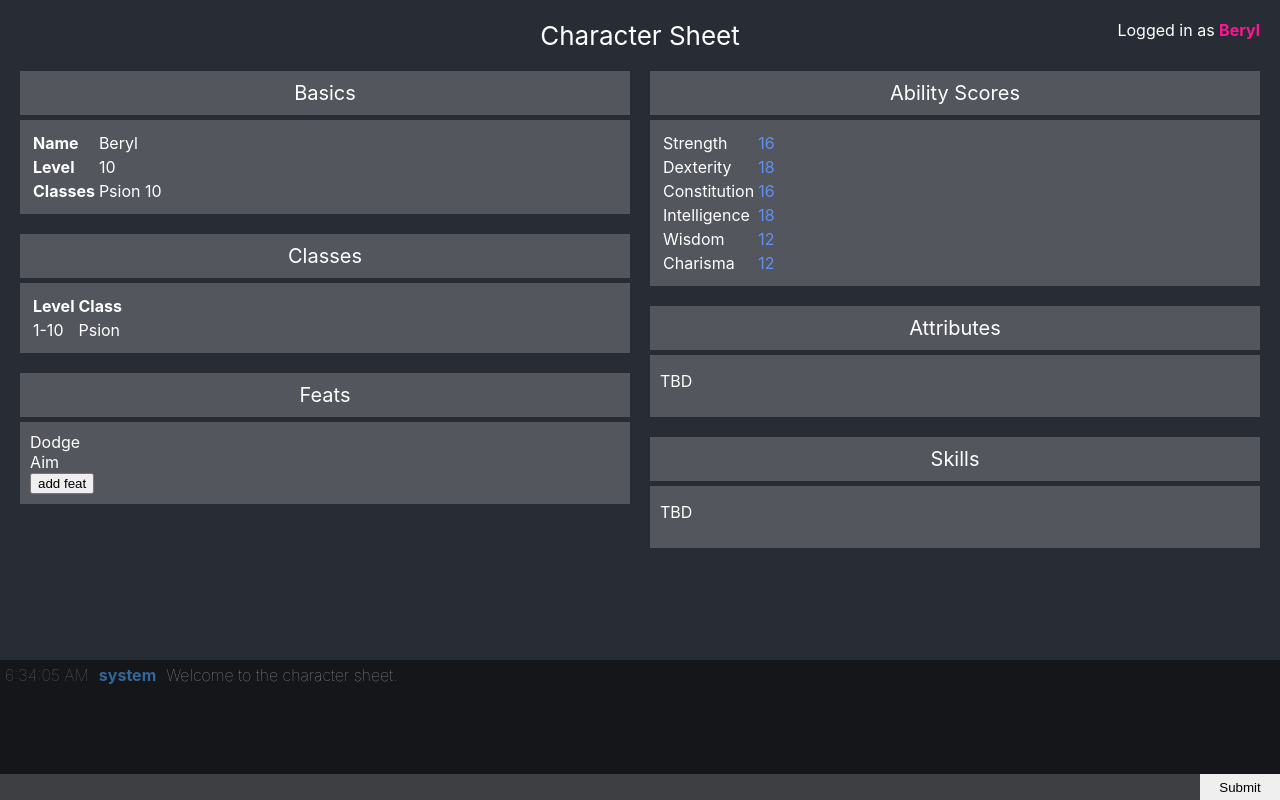
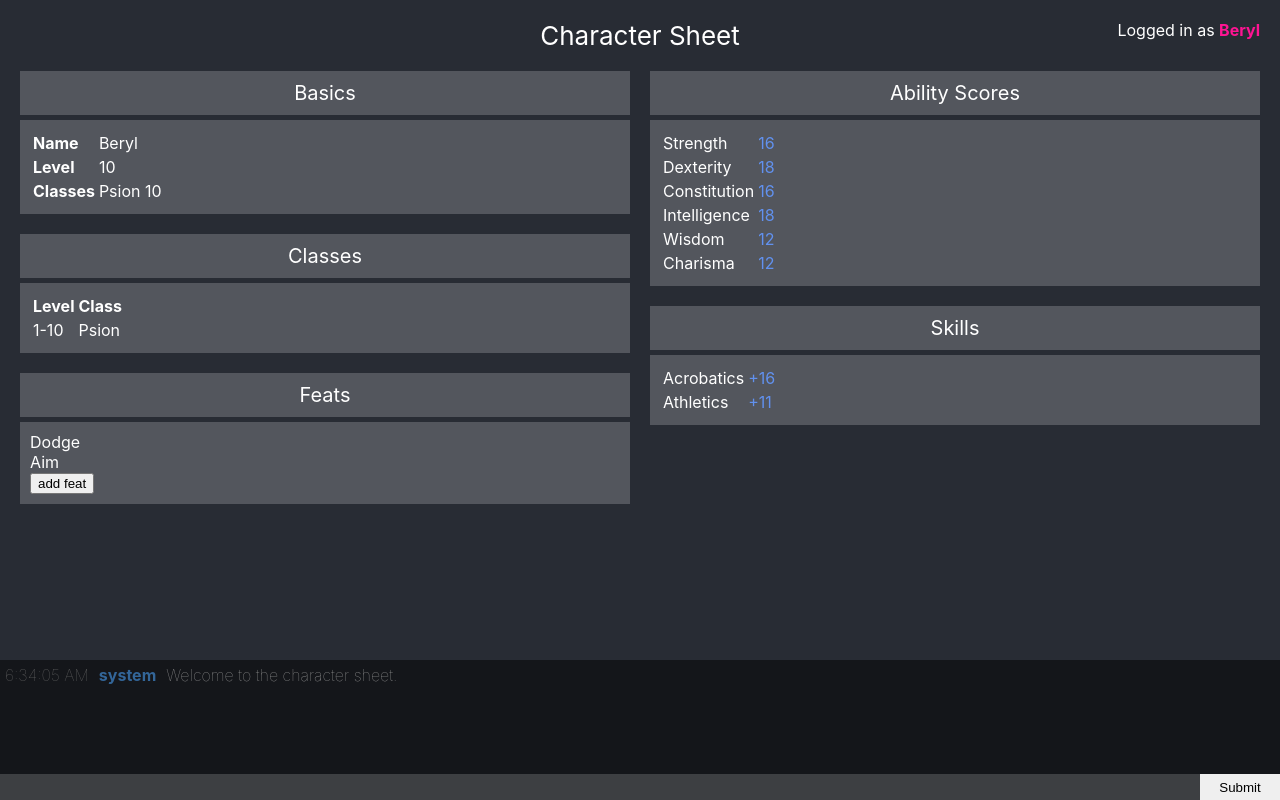
Before and after one commit to kenjura/trexcs, a React (Create React App) app: page / in a window 1280 px wide. Built offline with nearby package versions, Linux system fonts and the light colour scheme.

Commit message:
0.1.0 update 2

```diff
--- a/src/components/CharacterSheet.jsx
+++ b/src/components/CharacterSheet.jsx
@@ -1,4 +1,5 @@
 import AbilityScores from './sections/AbilityScores';
+import Skills from './sections/Skills';
 import Feat from './Feat';
 import Modal from './Modal';
 
@@ -83,14 +84,7 @@ export default function CharacterSheet({ character }) {
         </div>
         <div className="grid-right">
             <AbilityScores attributes={character.attributes} level={character.level} />
-            <section>
-                <header>Attributes</header>
-                <p>TBD</p>
-            </section>
-            <section>
-                <header>Skills</header>
-                <p>TBD</p>
-            </section>
+            <Skills attributes={character.attributes} skills={character.skills} level={character.level} />
         </div>
 
 
--- a/src/components/ChatWindow.jsx
+++ b/src/components/ChatWindow.jsx
@@ -1,7 +1,7 @@
 import { chatHistory } from '../state/chatHistory';
 import { userState } from '../state/user';
 import { useRecoilState } from 'recoil';
-import { useState } from 'react';
+import { useEffect, useRef, useState } from 'react';
 
 import './ChatWindow.scss';
 
@@ -15,10 +15,20 @@ export default function ChatWindow() {
         setHistory(newHistory);
     };
 
+    const historyWindowRef = useRef();
+    useEffect(() => {
+        const options = {
+            top: historyWindowRef.current.scrollHeight,
+            behavior: 'smooth',
+        };
+        historyWindowRef.current.scroll(options);
+    },[history]);
+
+
     return <div className="chat-window">
-        <div className="chat-window-history">
+        <div className="chat-window-history" ref={historyWindowRef}>
             {history.map(message => <ChatMessage
-                key={message.user.name+message.text}
+                key={message.user.name+message.timestamp}
                 user={message.user}
                 text={message.text}
                 timestamp={message.timestamp}
--- a/src/components/RollableValue.jsx
+++ b/src/components/RollableValue.jsx
@@ -12,7 +12,7 @@ export default function RollableValue({ diceExpression='1d20+5', label }) {
         const result = rollExpression(diceExpression);
         const message = `Rolled ${diceExpression}. Got ${result.expressionWithRolls} = ${result.finalValue}`;
         const oldHistory = history;
-        const newHistory = [...history, { user, text:message }];
+        const newHistory = [...history, { user, text:message, timestamp:Date.now() }];
         setHistory(newHistory);
     }
 
--- /dev/null
+++ b/src/components/sections/Skills.jsx
@@ -0,0 +1,45 @@
+import RollableValue from '../RollableValue';
+import Tooltip from '../Tooltip';
+
+import { formatModifier } from '../../helper/formatModifier';
+import { useMemo } from 'react';
+
+export default function Skills({ attributes=[], skills=[], level }) {
+    return (
+        <section>
+            <header>Skills</header>
+            <table>
+                <tbody>
+                    {skills.map(skill => <Skill
+                        key={skill.name}
+                        attribute={attributes.find(attribute => attribute.name === skill.attribute)}
+                        skill={skill}
+                        level={level}
+                    />)}
+                </tbody>
+            </table>
+        </section>
+    );
+}
+
+
+
+function Skill({ skill, attribute, level }) {
+    const attributeModifier = Math.floor(((attribute.value + Math.floor(level/4)) - 10) / 2);
+    const finalValue = useMemo(() => skill.points + attributeModifier , [level, skill.points]);
+    const breakdown = `Skill Points: ${skill.points}. ${attribute.name} Mod: ${attributeModifier}. Total: ${finalValue}`;
+
+    return (
+        <tr>
+            <td>{skill.name}</td>
+            <td>
+                <Tooltip text={breakdown}>
+                    <RollableValue
+                        diceExpression={`1d20+${finalValue}`}
+                        label={formatModifier(finalValue)}
+                    />
+                </Tooltip>
+            </td>
+        </tr>
+    )
+}
--- a/src/data/characters.js
+++ b/src/data/characters.js
@@ -54,5 +54,9 @@ feats:
   - name: Aim
 skills:
   - name: Acrobatics
+    attribute: Dexterity
     points: 12
+  - name: Athletics
+    attribute: Strength
+    points: 8
 `
--- /dev/null
+++ b/src/helper/formatModifier.js
@@ -0,0 +1,8 @@
+export function formatModifier(number) {
+    switch (true) {
+        case (isNaN(number)): return '-';
+        case (number > 0): return `+${number}`;
+        case (number === 0): return `+${number}`;
+        case (number < 0): return `-${number}`;
+    }
+}
```
Also changed, not shown: 1 other file (tests, documents, lock files or other folders).
